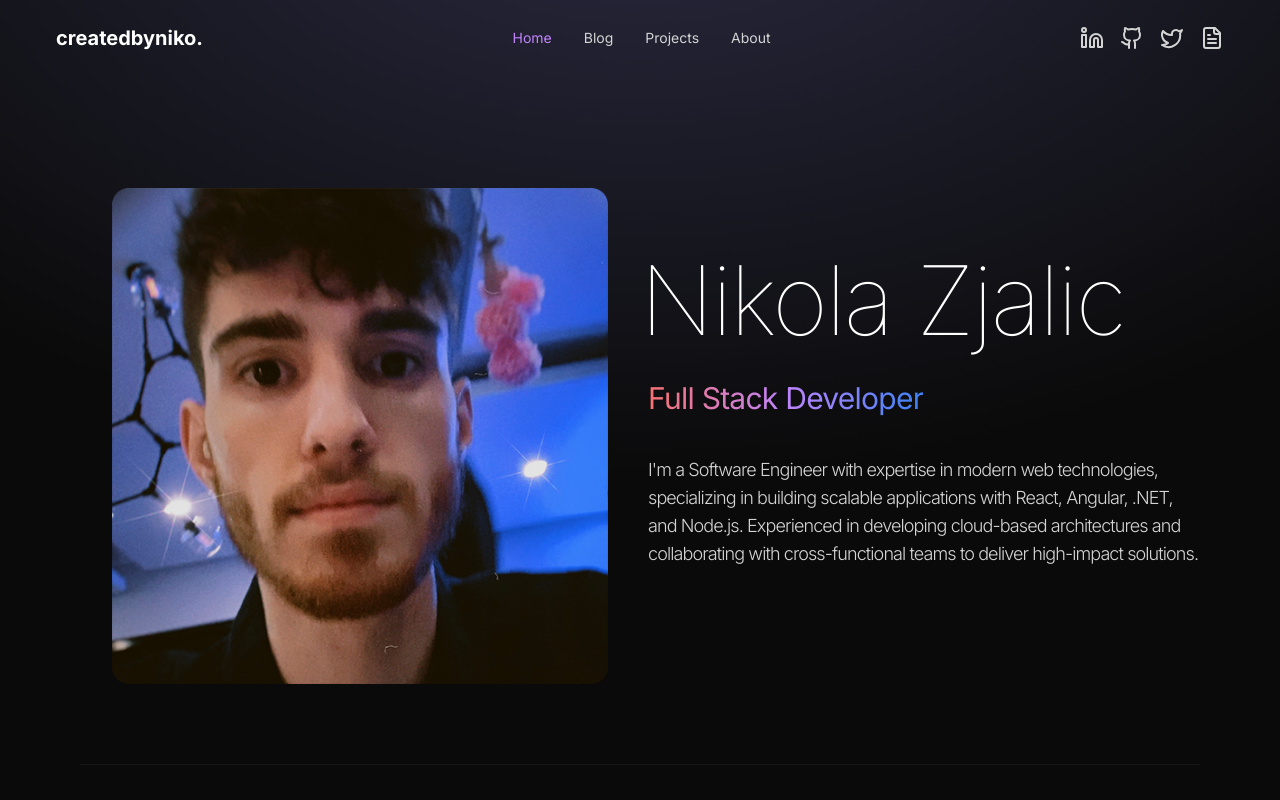
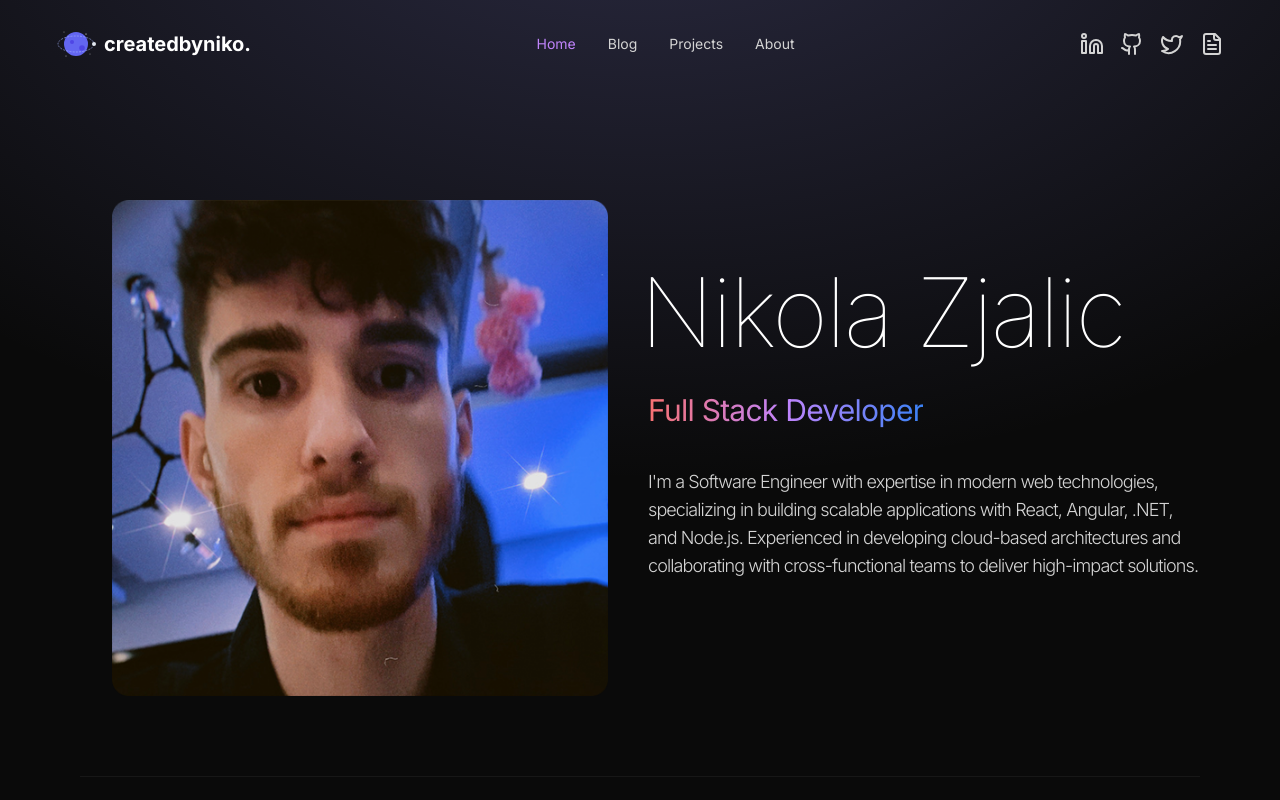
Before and after one commit to zjalicn/dev-blog, an Astro site: page / in a window 1280 px wide. Shown: the top 800 px of the page. Built offline with nearby package versions, Linux system fonts and the light colour scheme; Astro itself is replaced by a stand-in of ours.

Commit message:
planet icon

```diff
--- /dev/null
+++ b/src/components/PlanetIcon.tsx
@@ -0,0 +1,98 @@
+import React from "react";
+
+const PlanetIcon = ({ width = "40", height = "40", className = "" }) => {
+  return (
+    <svg
+      xmlns="http://www.w3.org/2000/svg"
+      viewBox="0 0 100 100"
+      width={width}
+      height={height}
+      className={className}
+    >
+      {/* Planet */}
+      <circle cx="50" cy="50" r="30" fill="#6366f1">
+        <animate
+          attributeName="r"
+          values="30;32;30"
+          dur="4s"
+          repeatCount="indefinite"
+        />
+      </circle>
+
+      {/* Crater 1 */}
+      <circle cx="40" cy="45" r="5" fill="#4f46e5" />
+
+      {/* Crater 2 */}
+      <circle cx="65" cy="60" r="7" fill="#4f46e5" />
+
+      {/* Orbit ring */}
+      <ellipse
+        cx="50"
+        cy="50"
+        rx="45"
+        ry="20"
+        fill="none"
+        stroke="#a5b4fc"
+        strokeWidth="1.5"
+        strokeDasharray="5,3"
+      >
+        <animateTransform
+          attributeName="transform"
+          type="rotate"
+          from="0 50 50"
+          to="360 50 50"
+          dur="20s"
+          repeatCount="indefinite"
+        />
+      </ellipse>
+
+      {/* Moon */}
+      <circle cx="95" cy="50" r="5" fill="#e2e8f0">
+        <animateTransform
+          attributeName="transform"
+          type="rotate"
+          from="0 50 50"
+          to="360 50 50"
+          dur="10s"
+          repeatCount="indefinite"
+        />
+      </circle>
+
+      {/* Small stars */}
+      <circle cx="20" cy="20" r="1" fill="white">
+        <animate
+          attributeName="opacity"
+          values="0.2;1;0.2"
+          dur="3s"
+          repeatCount="indefinite"
+        />
+      </circle>
+      <circle cx="75" cy="25" r="1.5" fill="white">
+        <animate
+          attributeName="opacity"
+          values="0.3;0.9;0.3"
+          dur="4s"
+          repeatCount="indefinite"
+        />
+      </circle>
+      <circle cx="85" cy="75" r="1" fill="white">
+        <animate
+          attributeName="opacity"
+          values="0.5;1;0.5"
+          dur="2.5s"
+          repeatCount="indefinite"
+        />
+      </circle>
+      <circle cx="25" cy="80" r="1.2" fill="white">
+        <animate
+          attributeName="opacity"
+          values="0.4;0.8;0.4"
+          dur="3.5s"
+          repeatCount="indefinite"
+        />
+      </circle>
+    </svg>
+  );
+};
+
+export default PlanetIcon;
--- a/src/components/layout/navbar/NavbarComponent.tsx
+++ b/src/components/layout/navbar/NavbarComponent.tsx
@@ -1,6 +1,7 @@
 import React, { useEffect, useState } from "react";
 import { Menu } from "lucide-react";
 import { NAV_LINKS, NAVBAR_LINKS } from "@/contants/nav";
+import PlanetIcon from "@/components/PlanetIcon";
 
 const NavbarComponent = () => {
   const [isMenuOpen, setIsMenuOpen] = useState(false);
@@ -32,11 +33,11 @@ const NavbarComponent = () => {
     <nav className="mb-20 flex items-center justify-between py-6">
       {/* Logo/Home link */}
       <div className="flex flex-shrink-0 items-center">
-        <a
-          href="/"
-          className="text-xl font-bold text-white hover:text-purple-400 transition-colors duration-200"
-        >
-          createdbyniko.
+        <a href="/" className="flex items-center gap-2">
+          <PlanetIcon width="40" height="40" />
+          <p className="text-xl font-bold text-white hover:text-purple-400 transition-colors duration-200">
+            createdbyniko.
+          </p>
         </a>
       </div>
 
```
